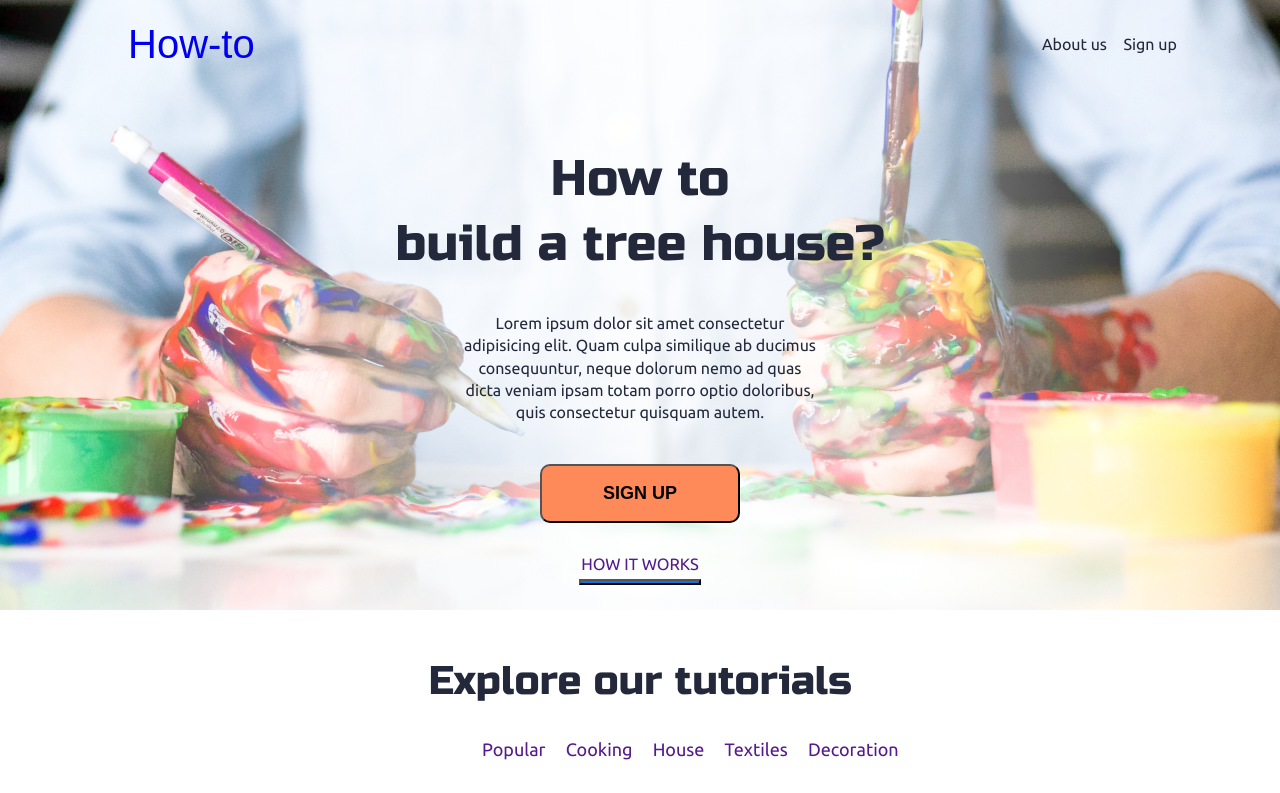
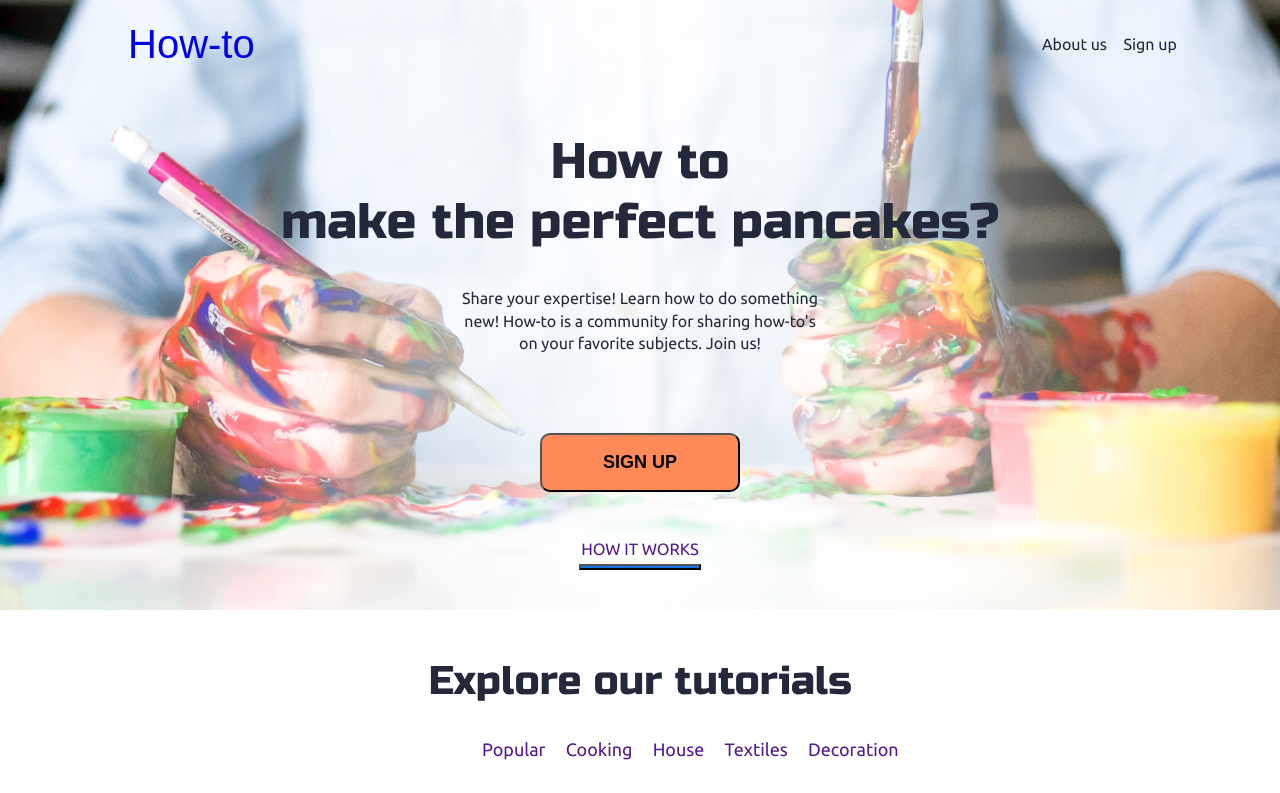
Before and after one commit to Lambda-How-To-Build-Week/Ignacio-Marketing, a plain HTML site: page index.html in a window 1280 px wide. Shown: the top 793 px of the page. Drawn offline with nearby package versions, Linux system fonts and the light colour scheme; grey boxes are pictures that could not be loaded; a web font is replaced by a local one.

Commit message:
add text slider in intro

```diff
--- a/index.html
+++ b/index.html
@@ -54,11 +54,17 @@
 
       <div class="intro">
 
-        <h1>
-          <div class="static-title">How to </div>
-          <div class="animated-title">build a tree house?</div>
-        </h1>
-        <p class="caption">Lorem ipsum dolor sit amet consectetur adipisicing elit. Quam culpa similique ab ducimus consequuntur, neque dolorum nemo ad quas dicta veniam ipsam totam porro optio doloribus, quis consectetur quisquam autem.</p>
+        <div class="static-title"><h1>How to </h1></div>
+        <div class='animated-title' id="slider">
+          <div class="title-container">
+            <div class="slide"><h1>build a tree house?</h1></div>
+            <div class="slide"><h1>make the perfect pancakes?</h1></div>
+            <div class="slide"><h1>put your baby to sleep?</h1></div>
+            <div class="slide"><h1>clean wine stains?</h1></div>
+            <div class="slide"><h1>train your puppy?</h1></div>
+          </div>
+        </div>
+        <p class="caption">Share your expertise! Learn how to do something new! How-to is a community for sharing how-to's on your favorite subjects. Join us!</p>
 
         <form action="/create" method="POST">
           <div class='form-item'>
--- a/less/home-page.less
+++ b/less/home-page.less
@@ -24,13 +24,10 @@
     flex-wrap: wrap;
     // height: 85vh;
     min-height: 610px;
-    width: 40%;
+    width: 100%;
     z-index: 100;
     padding-top: 3%;
 
-    @media @tablet {
-      width: 80%;
-    }
     @media @phone {
       justify-content: center;
     }
@@ -38,17 +35,16 @@
     h1 {
       width: 100%;
       text-align: center;
-      padding-bottom: 35px;
-      line-height: 1.3;
+      // line-height: 1.3;
       font-size: 5rem;
     }
 
     .caption {
-      width: 70%;
+      width: 28%;
       color: @header-font-color;
       text-align: center;
       @media @tablet {
-        width: 50%;
+        width: 40%;
       }
       @media @phone {
         display: none;
@@ -244,3 +240,57 @@ h2 {
   background: white;
   box-shadow: 0 2px 20px 0 rgba(0,0,0,.08);
 }
+
+
+/* [SLIDER] */
+#slider,  #slider .slide{
+  width: 100%;
+  height: 100px;
+  max-width: 70vw;
+  // max-width: 500px;
+}
+#slider {
+  overflow: hidden;
+  margin: 0 auto;
+  font-size: 1.2em;
+}
+#slider .title-container {
+  position: relative;
+  width: 9000px; /* Assign an insanely large width */
+  // max-width: 9000px;
+  top: 0;
+  right: 0;
+  animation: slide-animation 20s infinite;
+}
+#slider .slide {
+  position: relative;
+  float: left;
+  box-sizing: border-box;
+  padding: 10px 20px;
+}
+
+/* [ANIMATION] */
+@keyframes slide-animation {
+  0% {
+    opacity: 0;
+    right: 0;
+  }
+  11% {
+    opacity: 1;
+    right: 0;
+  }
+  22% { right: 100%; }
+  33% { right: 100%; }
+  44% { right: 200%; }
+  55% { right: 200%; }
+  66% { right: 300%; }
+  77% { right: 300%; }
+  88% {
+    opacity: 1;
+    right: 400%;
+  }
+  100% {
+    opacity: 0;
+    right: 400%;
+  }
+}
--- a/less/reset.less
+++ b/less/reset.less
@@ -22,7 +22,7 @@ time, mark, audio, video {
 	font-size: 100%;
 	font: inherit;
 	vertical-align: baseline;
-	max-width: 100%;
+	// max-width: 100%;
 }
 /* HTML5 display-role reset for older browsers */
 article, aside, details, figcaption, figure,
```
Also changed, not shown: css/index.css.
